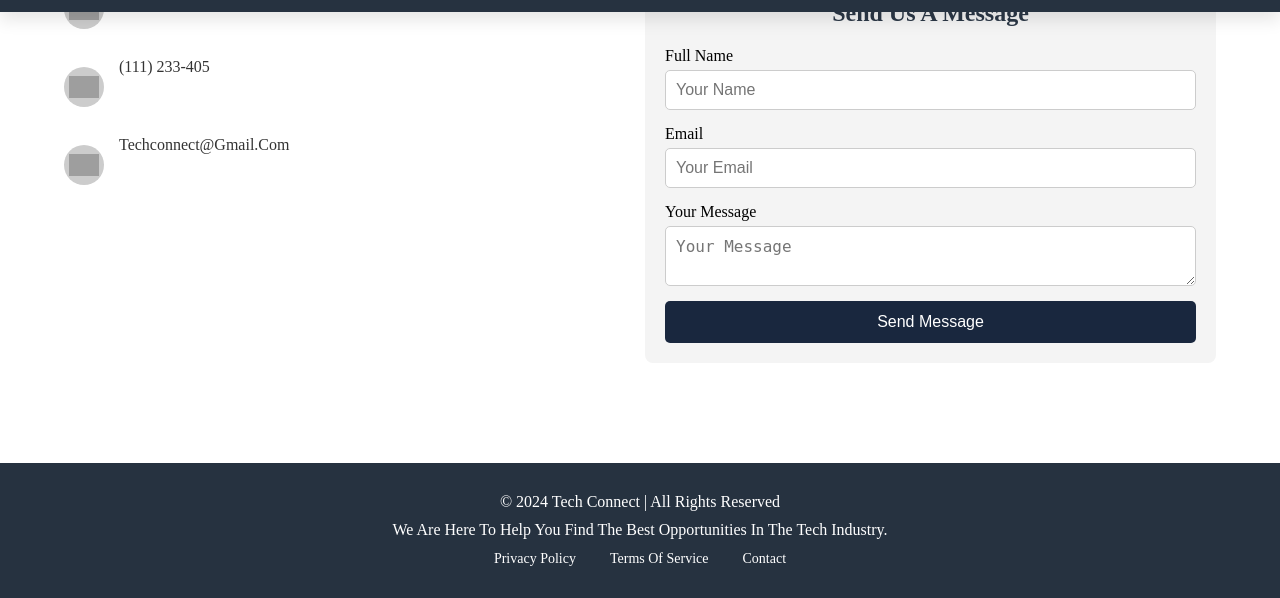
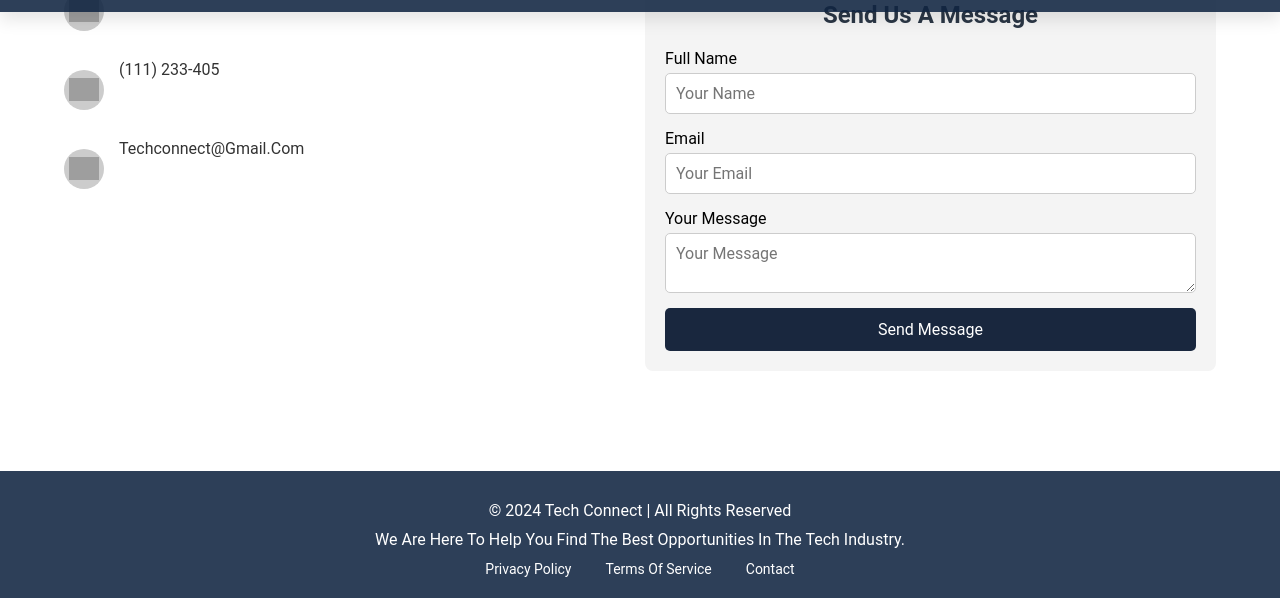
Before and after one commit to ertaz/TechConnect, a PHP site: page /ContactUs.html in a window 1280 px wide. Shown: the part 345-943 px from the top of the page. Before the commit the page ends 911 px from the top, so only its background shows below. Run offline with PHP 8.4, Linux system fonts and the light colour scheme; grey boxes are pictures that could not be loaded.

Commit message:
Contact us css update

```diff
--- a/ContactUs.css
+++ b/ContactUs.css
@@ -7,6 +7,7 @@
   text-decoration: none;
   text-transform: capitalize;
   transition: 2s linear;
+  font-family: 'Roboto', sans-serif;
 }
 
 body {
@@ -19,7 +20,7 @@
 }
 
 nav {
-    background-color:#263240;
+  background-color:#102541e0;
   position: fixed;
   top: 0; left: 0; right: 0;
   padding: 1.5rem 5%;
@@ -153,7 +154,7 @@
 }
 
 footer {
-    background-color: #263240;
+  background-color: #102541e0;
   color: #ffff;
   padding: 20px 0;
   text-align: center;
```
Lines whose indentation alone changed are shown as unchanged.
